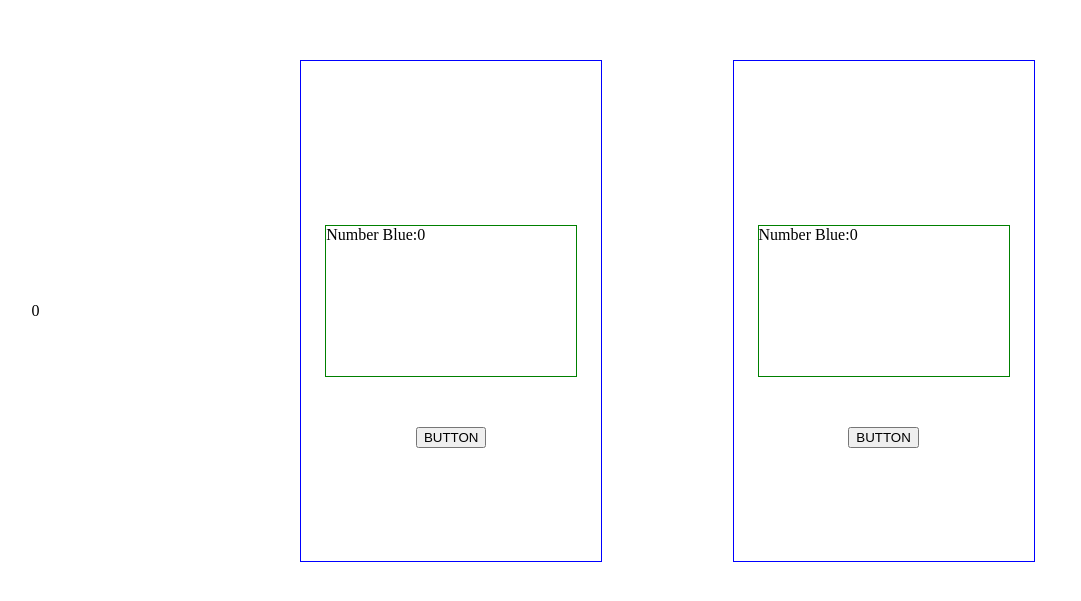
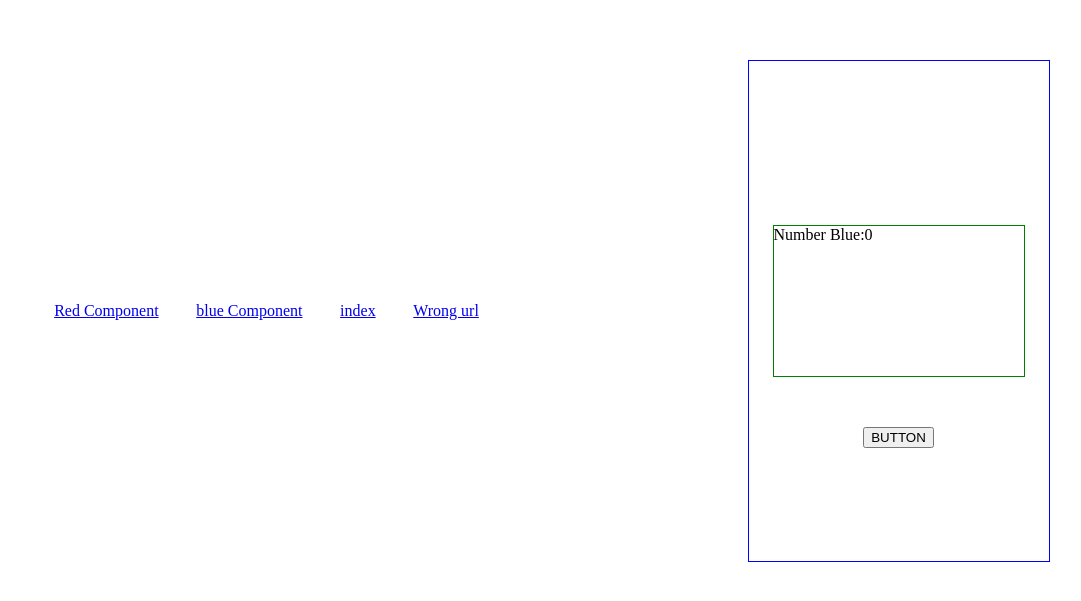
Before and after one commit to Florins13/Project-F-F-N-131330, an Angular app in the folder Front-End/: page /blue in a window 1280 px wide. Shown: the part 147-748 px from the top of the page, without its empty margins (107-1188 px from the left). Built offline with nearby package versions, Linux system fonts and the light colour scheme.

Commit message:
test routing

```diff
--- a/Front-End/src/app/app-routing.module.ts
+++ b/Front-End/src/app/app-routing.module.ts
@@ -1,8 +1,16 @@
 import { NgModule } from '@angular/core';
 import { Routes, RouterModule } from '@angular/router';
 import {BlueCompComponent} from "./blue-comp/blue-comp.component";
+import {RedCompComponent} from "./red-comp/red-comp.component";
+import {AppComponent} from "./app.component";
+import {PracticeComponent} from "./practice/practice.component";
 
-const routes: Routes = [ { path: 'blue', component: BlueCompComponent }];
+const routes: Routes = [
+  { path: 'red', component: RedCompComponent },
+  { path: 'blue', component: BlueCompComponent },
+  { path: '', component: AppComponent },
+  { path: '**', component: PracticeComponent},
+  { path: '', redirectTo: 'blue', pathMatch: 'full'}];
 
 @NgModule({
   imports: [RouterModule.forRoot(routes)],
--- a/Front-End/src/app/app.component.html
+++ b/Front-End/src/app/app.component.html
@@ -4,9 +4,20 @@
     height: 900px;
     align-items: center; ">
 
-  <div>{{state}}</div>
+  <nav>
+    <div style="
+    display: flex;
+    justify-content: space-evenly;
+    align-content: space-between;
+width: 500px;">
+
+      <a routerLink="red">Red Component</a>
+      <a routerLink="blue">blue Component</a>
+      <a routerLink="">index</a>
+      <a routerLink="wrong">Wrong url</a>
+    </div>
+  </nav>
+
   <router-outlet></router-outlet>
-  <app-blue-comp [numberReceived]="state" (newItemEvent)="getNumberFromBlue($event)"></app-blue-comp>
-
 
 </div>
--- a/Front-End/src/app/practice/practice.component.html
+++ b/Front-End/src/app/practice/practice.component.html
@@ -1,12 +1,5 @@
 <div class="blueBorder" xmlns="http://www.w3.org/1999/html">
 
 
-  <div>
-    <label>name:
-      <input [(ngModel)]="name" placeholder="name" (change)="getStuff()"/>
-    </label>
-  </div>
-  <span>{{name}}</span>
-
-  <li *ngFor="let hero of HEROES">{{hero}}</li>
+ <p>Practice </p>
 </div>
--- a/Front-End/src/app/practice/practice.component.ts
+++ b/Front-End/src/app/practice/practice.component.ts
@@ -1,6 +1,5 @@
 import {Component, Input, OnInit, Output} from '@angular/core';
 import {Users} from "../hero";
-import {HeroService} from "../services/hero.service";
 
 @Component({
   selector: 'app-practice',
@@ -14,34 +13,12 @@ export class PracticeComponent implements OnInit {
   users : Users[] = [];
 
   constructor(
-    private heroService: HeroService,) { }
+    ) { }
 
-  hero: Users = {
-    id: 1,
-    title: 'Windstorm',
-    body: "20",
-    userId: 1
-  };
-
-  HEROES: string[] = [
-    "Dr Nice",
-    "Dr Nice1",
-    "Dr Nice2",
-    "Dr Nice3"
-  ];
 
   ngOnInit(): void {
-    this.name = "init"
-  }
-
-  getStuff(): void {
-    this.heroService.getHeroes().subscribe(heroes =>
-    {
-      this.users = heroes
-      console.log(this.users)
-    });
-
   }
 
 
+
 }
```
